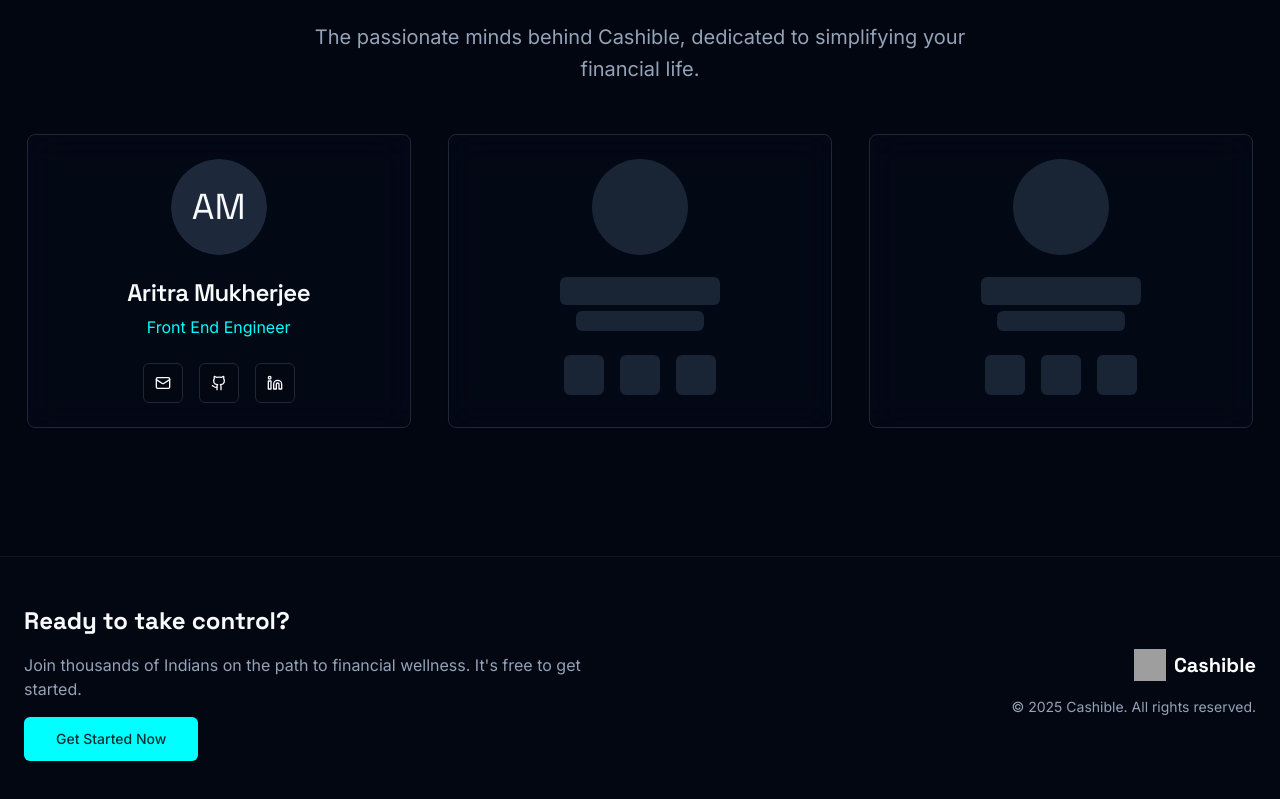
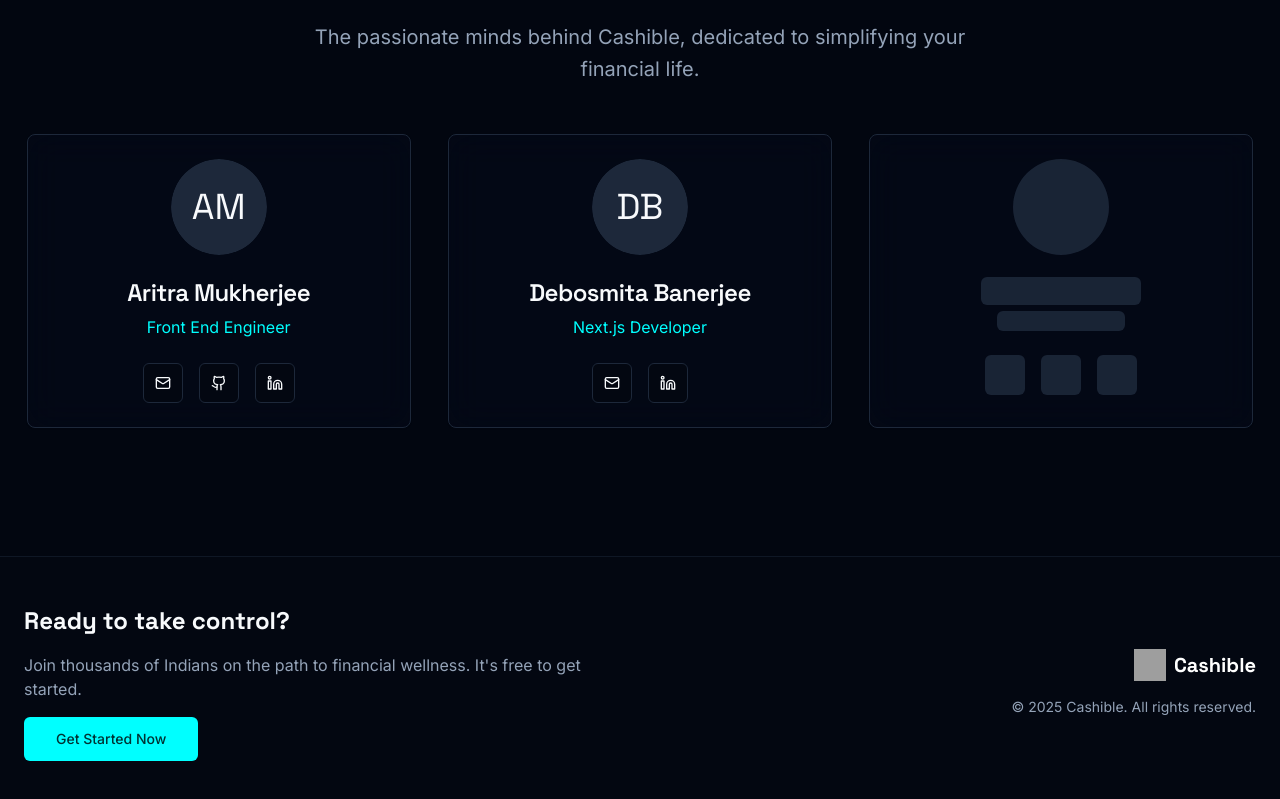
Before and after one commit to ShadowFull12/Cashible-Landing, a Next.js app: page / in a window 1280 px wide. Shown: the part 3088-3887 px from the top of the page. Built offline with nearby package versions, Linux system fonts and the light colour scheme; grey boxes are pictures that could not be loaded.

Commit message:
next developer is debosmita banerjee her email is banerjeedebosmita501@g

```diff
--- a/src/components/landing/team.tsx
+++ b/src/components/landing/team.tsx
@@ -17,9 +17,22 @@ const teamMembers = [
       linkedin: "https://www.linkedin.com/in/aritra-mukherjee-899562329/",
     },
   },
+  {
+    name: "Debosmita Banerjee",
+    role: "Next.js Developer",
+    image: "",
+    initials: "DB",
+    links: {
+      mail: "mailto:banerjeedebosmita501@gmail.com",
+      github: "",
+      linkedin: "https://www.linkedin.com/in/debosmita-banerjee-a73182325/",
+    },
+  },
 ];
 
 export function Team() {
+  const placeholdersCount = Math.max(0, 3 - teamMembers.length);
+
   return (
     <section id="team" className="w-full py-12 md:py-24 lg:py-32 bg-background/50">
       <div className="container mx-auto px-4 md:px-6">
@@ -46,20 +59,26 @@ export function Team() {
                 <p className="text-primary">{member.role}</p>
               </CardHeader>
               <CardFooter className="justify-center gap-4">
+                {member.links.mail && (
                   <Button variant="outline" size="icon" asChild>
                     <Link href={member.links.mail} target="_blank"><Mail className="h-5 w-5" /></Link>
                   </Button>
+                )}
+                {member.links.github && (
                   <Button variant="outline" size="icon" asChild>
                     <Link href={member.links.github} target="_blank"><Github className="h-5 w-5" /></Link>
                   </Button>
+                )}
+                {member.links.linkedin && (
                   <Button variant="outline" size="icon" asChild>
                     <Link href={member.links.linkedin} target="_blank"><Linkedin className="h-5 w-5" /></Link>
                   </Button>
+                )}
               </CardFooter>
             </Card>
           ))}
           {/* Placeholder cards */}
-          {[...Array(2)].map((_, index) => (
+          {[...Array(placeholdersCount)].map((_, index) => (
             <Card key={`placeholder-${index}`} className="w-full max-w-sm mx-auto bg-card/50 backdrop-blur-lg border-border transform-gpu transition-all duration-300 hover:-translate-y-2 hover:shadow-2xl hover:shadow-primary/10">
               <CardHeader className="items-center text-center">
                 <Skeleton className="h-24 w-24 rounded-full mb-4" />
```
Lines whose indentation alone changed are shown as unchanged.
